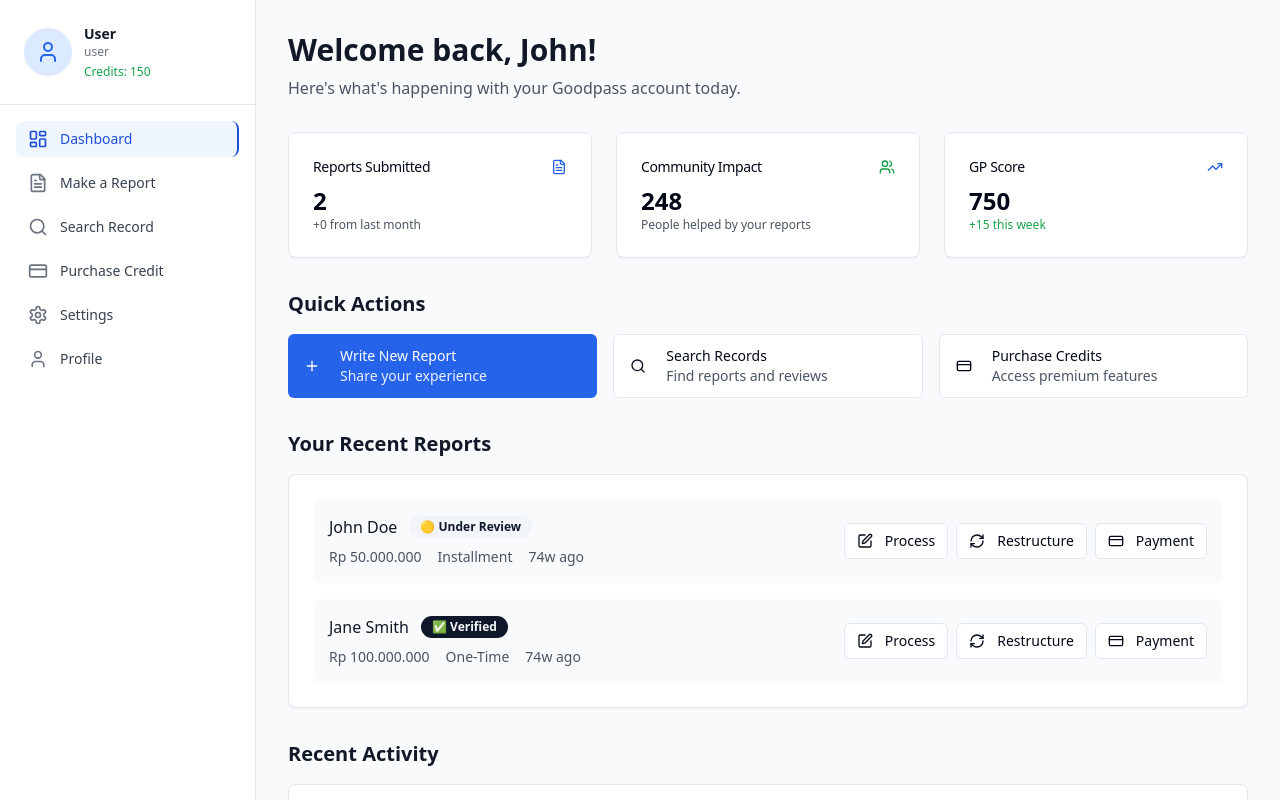
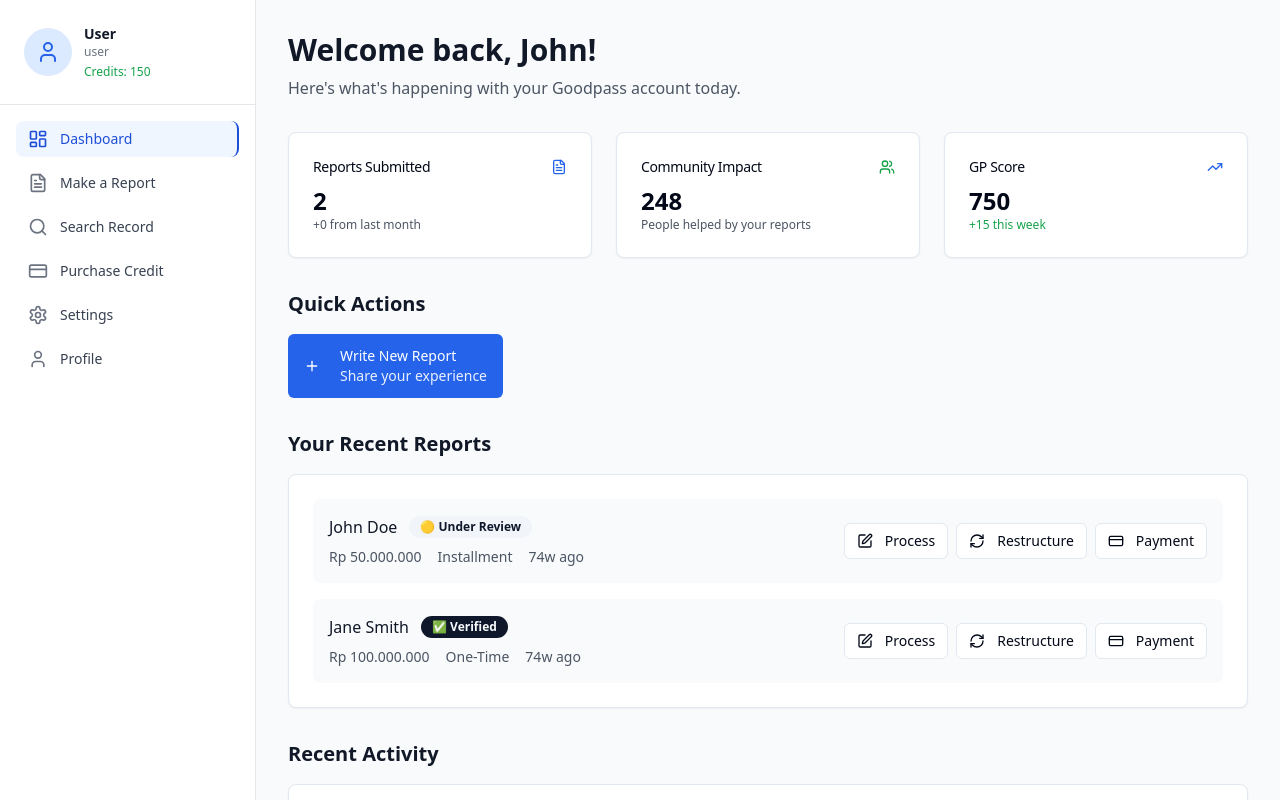
Before and after one commit to RajaOle/goodpass-reputation-hub, a React (Vite) app: page /dashboard in a window 1280 px wide. Shown: the top 800 px of the page. Built offline with nearby package versions, Linux system fonts and the light colour scheme.

Commit message:
Remove search and credit purchase buttons
Removed the "Search Records" and "Purchase Credits" buttons from the dashboard quick actions.

```diff
--- a/src/components/dashboard/DashboardOverview.tsx
+++ b/src/components/dashboard/DashboardOverview.tsx
@@ -2,7 +2,7 @@ import React, { useState } from 'react';
 import { Card, CardContent, CardHeader, CardTitle } from "@/components/ui/card";
 import { Button } from "@/components/ui/button";
 import { Badge } from '@/components/ui/badge';
-import { FileText, Users, TrendingUp, Plus, Search, CreditCard, Edit, RefreshCw } from 'lucide-react';
+import { FileText, Users, TrendingUp, Plus, Edit, RefreshCw, CreditCard } from 'lucide-react';
 import NewReportDialog from '../report-dialog/NewReportDialog';
 import ReportDetailsDialog from './ReportDetailsDialog';
 import PaymentDialog from './PaymentDialog';
@@ -153,7 +153,7 @@ const DashboardOverview = () => {
       {/* Quick Actions */}
       <div>
         <h2 className="text-xl font-semibold text-gray-900 mb-4">Quick Actions</h2>
-        <div className="grid grid-cols-1 md:grid-cols-3 gap-4">
+        <div className="flex justify-start">
           <Button
             className="h-16 bg-blue-600 hover:bg-blue-700 text-white justify-start"
             onClick={() => setIsReportDialogOpen(true)}
@@ -162,22 +162,6 @@ const DashboardOverview = () => {
             <div className="text-left">
               <div className="font-medium">Write New Report</div>
               <div className="text-sm opacity-90">Share your experience</div>
-            </div>
-          </Button>
-
-          <Button variant="outline" className="h-16 justify-start">
-            <Search className="h-5 w-5 mr-3" />
-            <div className="text-left">
-              <div className="font-medium">Search Records</div>
-              <div className="text-sm text-gray-600">Find reports and reviews</div>
-            </div>
-          </Button>
-
-          <Button variant="outline" className="h-16 justify-start">
-            <CreditCard className="h-5 w-5 mr-3" />
-            <div className="text-left">
-              <div className="font-medium">Purchase Credits</div>
-              <div className="text-sm text-gray-600">Access premium features</div>
             </div>
           </Button>
         </div>
```
